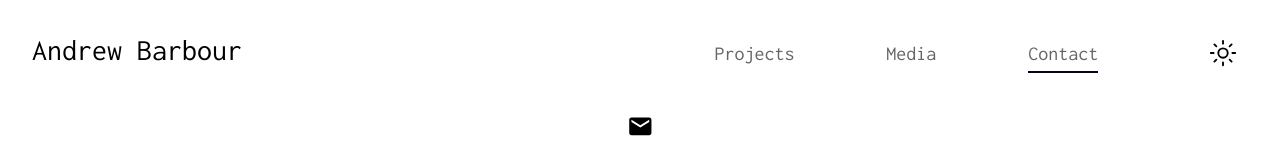
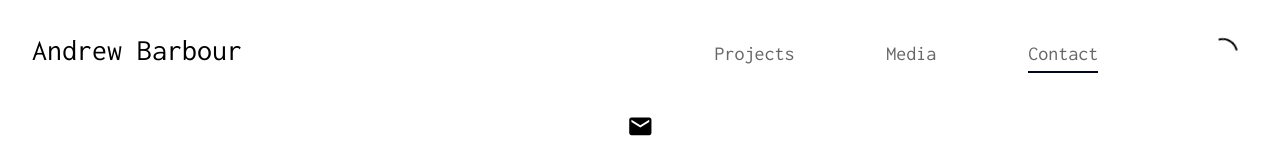
Before and after one commit to andrewjbarbour/missoncontrol, a Next.js app: page /contact in a window 1280 px wide. Shown: the top 160 px of the page. Built offline with nearby package versions, Linux system fonts and the light colour scheme.

Commit message:
fix dark theme system change

```diff
--- a/app/components/navbar.tsx
+++ b/app/components/navbar.tsx
@@ -6,46 +6,57 @@ import Navlink from "./navlink";
 import {IoMoonOutline} from "react-icons/io5";
 import {IoSunnyOutline} from "react-icons/io5";
 import MenuButton from "./menubutton";
+import {AiOutlineLoading} from "react-icons/ai";
 
 const navPages = ["projects", "media", "contact"];
 
+// export function useSchemeChange() {
+//   const [isDarkTheme, setIsDarkTheme] = React.useState(false);
+
+//   React.useEffect(() => {
+//     setIsDarkTheme(
+//       localStorage.getItem("theme")
+//         ? localStorage.getItem("theme") === "dark"
+//         : window.matchMedia("(prefers-color-scheme: dark)").matches,
+//     );
+
+//     const handleSchemeChange = (e: MediaQueryListEvent) =>
+//       setIsDarkTheme(e.matches);
+
+//     const themeQuery = window.matchMedia("(prefers-color-scheme: dark)");
+
+//     themeQuery.addEventListener("change", handleSchemeChange);
+
+//     () => themeQuery.removeEventListener("change", handleSchemeChange);
+//   }, []);
+
+//   React.useEffect(() => {
+//     if (isDarkTheme) {
+//       localStorage.setItem("theme", "dark");
+//       document.documentElement.classList.add("dark");
+//     } else {
+//       localStorage.setItem("theme", "light");
+//       document.documentElement.classList.remove("dark");
+//     }
+//   }, [isDarkTheme]);
+
+//   return {isDarkTheme, setIsDarkTheme};
+// }
+
 export default function Navbar() {
   const pathName = usePathname();
-  const [mode, setMode] = React.useState(
-    window.matchMedia("(prefers-color-scheme: dark)").matches
-      ? "dark"
-      : "light",
-  );
 
-  const toggleMode = () => {
-    const theme = localStorage.getItem("theme");
-    if (
-      theme === "dark" ||
-      (!("theme" in localStorage) &&
-        window.matchMedia("(prefers-color-scheme: dark)").matches)
-    ) {
-      localStorage.setItem("theme", "light");
-      setMode("light");
-      document.documentElement.classList.remove("dark");
-    } else {
-      setMode("dark");
-      localStorage.setItem("theme", "dark");
-      document.documentElement.classList.add("dark");
-    }
+  // const {isDarkTheme, setIsDarkTheme} = useSchemeChange();
+  // const isDarkTheme = theme === "dark";
+
+  const [theme, setTheme] = React.useState(global.window?.__theme || "light");
+
+  const toggleTheme = () => {
+    global.window?.__setPreferredTheme(theme === "light" ? "dark" : "light");
   };
 
   React.useEffect(() => {
-    const theme = localStorage.getItem("theme");
-    if (
-      theme === "dark" ||
-      (!("theme" in localStorage) &&
-        window.matchMedia("(prefers-color-scheme: dark)").matches)
-    ) {
-      document.documentElement.classList.add("dark");
-      setMode("dark");
-    } else {
-      document.documentElement.classList.remove("dark");
-    }
+    global.window.__onThemeChange = setTheme;
   }, []);
 
   const modeClassName = `h-[50px] w-[50px] box-border border-2 border-transparent -mt-1 hover:border-[#020617] hover:border-2 dark:hover:border-white rounded-full cursor-pointer p-2 transition-all ease-in .3s select-none`;
@@ -63,11 +74,13 @@ export default function Navbar() {
         ))}
       </div>
       <MenuButton />
-      <div onClick={toggleMode}>
-        {mode === "light" ? (
+      <div onClick={toggleTheme}>
+        {theme === "dark" ? (
+          <IoMoonOutline className={modeClassName} />
+        ) : global.window?.__theme ? (
           <IoSunnyOutline className={modeClassName} />
         ) : (
-          <IoMoonOutline className={modeClassName} />
+          <AiOutlineLoading className={`${modeClassName} animate-spin-fast`} />
         )}
       </div>
     </nav>
--- /dev/null
+++ b/app/getTheme.ts
@@ -0,0 +1,48 @@
+/* eslint-disable @typescript-eslint/no-empty-function */
+declare global {
+  interface Window {
+    __theme: string;
+    __onThemeChange: (theme: string) => void;
+    __setPreferredTheme: (theme: string) => void;
+  }
+}
+
+const code = function () {
+  window.__onThemeChange = function () {};
+
+  function setTheme(newTheme: string) {
+    document.documentElement.classList.remove(window.__theme);
+    window.__theme = newTheme;
+    preferredTheme = newTheme;
+    document.documentElement.dataset.theme = newTheme;
+    window.__onThemeChange(newTheme);
+    document.documentElement.classList.add(newTheme);
+  }
+
+  let preferredTheme;
+
+  try {
+    preferredTheme = localStorage.getItem("theme");
+  } catch (e) {
+    console.log(e);
+  }
+
+  window.__setPreferredTheme = function (newTheme) {
+    setTheme(newTheme);
+    try {
+      localStorage.setItem("theme", newTheme);
+    } catch (e) {
+      console.log(e);
+    }
+  };
+
+  const darkQuery = window.matchMedia("(prefers-color-scheme: dark)");
+
+  darkQuery.addEventListener("change", function (e) {
+    window.__setPreferredTheme(e.matches ? "dark" : "light");
+  });
+
+  setTheme(preferredTheme || (darkQuery.matches ? "dark" : "light"));
+};
+
+export const getTheme = `(${code})();`;
--- a/app/layout.tsx
+++ b/app/layout.tsx
@@ -1,8 +1,11 @@
+// import Script from "next/script";
 import Footer from "./components/footer";
 import Navbar from "./components/navbar";
+import {getTheme} from "./getTheme";
 import "./globals.css";
 
 import {Inconsolata} from "next/font/google";
+import dynamic from "next/dynamic";
 
 const inconsolata = Inconsolata({
   subsets: ["latin"],
@@ -29,13 +32,21 @@ export const metadata = {
   },
 };
 
+const DynamicNavbar = dynamic(() => import("./components/navbar"), {
+  ssr: false,
+  loading: () => <Navbar />,
+});
+
 export default function RootLayout({children}: {children: React.ReactNode}) {
   return (
-    <html lang="en">
+    <html lang="en" suppressHydrationWarning>
+      <head>
+        <script dangerouslySetInnerHTML={{__html: getTheme}} />
+      </head>
       <body
         className={`flex flex-col w-screen h-screen ${inconsolata.className} dark:bg-dark-primary dark:text-white`}
       >
-        <Navbar />
+        <DynamicNavbar />
         <div className="flex-grow flex-shrink-0">{children}</div>
         <Footer />
       </body>
--- a/tailwind.config.js
+++ b/tailwind.config.js
@@ -8,6 +8,9 @@ module.exports = {
         "dark-primary": "#1e293b",
         "dark-secondary": "#334155",
         "dark-text": "#666",
+      },
+      animation: {
+        "spin-fast": "spin .5s linear infinite",
       },
     },
   },
```
